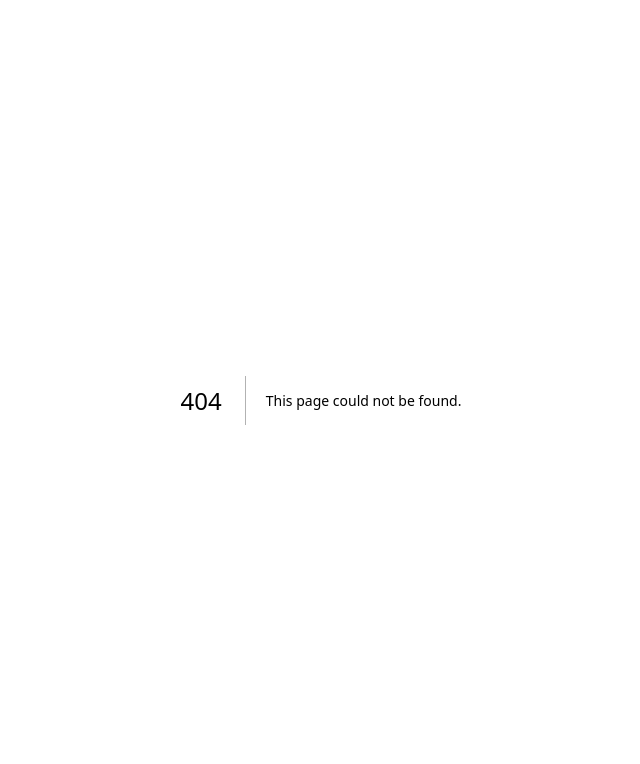
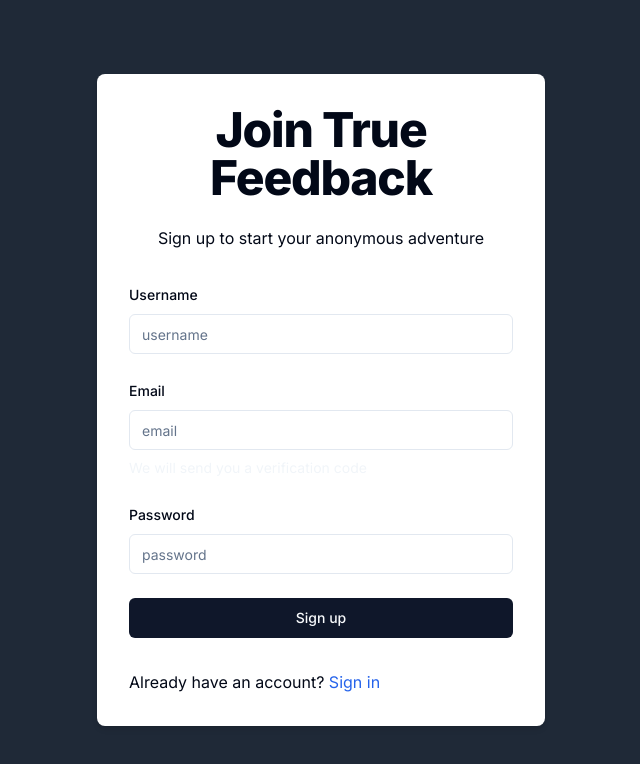
Before and after one commit to Raj-venom/Anonymous-Feedback, a Next.js app: page /sign-up in a window 1280 px wide. Before the commit this address had no page. Shown: the top 764 px of the page, without its empty margins (319-959 px from the left). Built offline with nearby package versions, Linux system fonts and the light colour scheme.

Commit message:
Add signup page

```diff
--- /dev/null
+++ b/src/app/(auth)/sign-up/page.tsx
@@ -0,0 +1,198 @@
+"use client"
+
+import { useRouter } from "next/navigation";
+import { useEffect, useState } from "react"
+import { useForm } from "react-hook-form";
+import { useDebounceCallback } from "usehooks-ts"
+import { zodResolver } from '@hookform/resolvers/zod';
+import { signUpSchema } from "@/schemas/signUpSchema";
+import { z } from "zod";
+import axios, { AxiosError } from "axios";
+import { ApiResponse } from "@/types/ApiResponse";
+import { useToast } from "@/components/ui/use-toast"
+import { Form, FormControl, FormDescription, FormField, FormItem, FormLabel, FormMessage } from "@/components/ui/form";
+import { Input } from "@/components/ui/input";
+import { Button } from "@/components/ui/button";
+import { Loader2 } from "lucide-react";
+import Link from "next/link";
+
+
+function page() {
+
+    const [username, setUsername] = useState("");
+    const [usernameMessage, setUsernameMessage] = useState("")
+    const [isCheckingUsername, setIsCheckingUsername] = useState(false)
+    const [isSubmitting, setIsSubmitting] = useState(false)
+    const debouncedUsername = useDebounceCallback(setUsername, 500)
+
+    const router = useRouter()
+    const { toast } = useToast()
+
+    // 1. Define your form. // register as (form)
+    const form = useForm({
+        resolver: zodResolver(signUpSchema),
+        defaultValues: {
+            username: "",
+            email: "",
+            password: ""
+        }
+    })
+
+
+    useEffect(() => {
+        const checkUsernameUnique = async () => {
+            setUsernameMessage("")
+
+            if (username) {
+                setIsCheckingUsername(true)
+                try {
+                    const respone = await axios.get(`/api/check-username-unique?username=${username}`)
+
+                    if (respone.status === 200) {
+                        setUsernameMessage(respone.data.message)
+                    } else {
+                        setUsernameMessage("Username is not available")
+                    }
+
+                } catch (error) {
+                    const asxiosError = error as AxiosError<ApiResponse>
+                    console.error('Error during username check:', asxiosError.response?.data.message);
+
+                    setUsernameMessage(asxiosError.response?.data.message ?? "Error checking username")
+                } finally {
+                    setIsCheckingUsername(false)
+                }
+            }
+        }
+
+        checkUsernameUnique()
+    }, [username])
+
+    // 2. Define a submit handler.
+    const onSubmit = async (data: z.infer<typeof signUpSchema>) => {
+        setIsSubmitting(true)
+        try {
+
+            const response = await axios.post("/api/sign-up", data)
+
+            if (response.status === 200) {
+                toast({
+                    title: "Sign-up successful",
+                    description: "You have successfully signed up"
+                })
+
+                router.replace(`verify/${username}`)
+            }
+
+
+        } catch (error) {
+            const axiosError = error as AxiosError<ApiResponse>
+            console.error('Error during sign-up:', axiosError.response?.data.message);
+
+            toast({
+                title: "Sign-up failed",
+                description: axiosError.response?.data.message ?? "Error signing up",
+                variant: "destructive"
+            })
+        } finally {
+            setIsSubmitting(false)
+        }
+    }
+
+    return (
+        <div className="flex justify-center items-center min-h-screen bg-gray-800">
+            <div className="w-full max-w-md p-8 space-y-8 bg-white rounded-lg shadow-md">
+                <div className="text-center">
+                    <h1 className="text-4xl font-extrabold tracking-tight lg:text-5xl mb-6">
+                        Join True Feedback
+                    </h1>
+                    <p className="mb-4">Sign up to start your anonymous adventure</p>
+                </div>
+                <Form {...form}>
+                    <form onSubmit={form.handleSubmit(onSubmit)} className="space-y-6">
+                        <FormField
+                            name="username"
+                            control={form.control}
+                            render={({ field }) => (
+                                <FormItem>
+                                    <FormLabel>Username</FormLabel>
+                                    <Input
+                                        placeholder="username"
+                                        {...field}
+                                        onChange={e => {
+                                            field.onChange(e);
+                                            debouncedUsername(e.target.value)
+                                        }}
+
+                                    />
+                                    {isCheckingUsername && <Loader2 className="animate-spin" />}
+                                    {!isCheckingUsername && usernameMessage && (
+                                        <p
+                                            className={`text-sm ${usernameMessage.includes("Username is unique") ? "text-blue-500" : "text-red-500"}`}
+                                        >
+                                            {usernameMessage}
+                                        </p>
+                                    )}
+                                    <FormMessage />
+                                </FormItem>
+                            )}
+                        />
+
+                        <FormField
+                            name="email"
+                            control={form.control}
+                            render={({ field }) => (
+                                <FormItem>
+                                    <FormLabel>Email</FormLabel>
+                                    <Input
+                                        placeholder="email"
+                                        {...field}
+                                    />
+                                    <p className='text-muted text-gray-400 text-sm'>We will send you a verification code</p>
+                                    <FormMessage />
+                                </FormItem>
+                            )}
+                        />
+
+                        <FormField
+                            name="password"
+                            control={form.control}
+                            render={({ field }) => (
+                                <FormItem>
+                                    <FormLabel>Password</FormLabel>
+                                    <Input
+                                        placeholder="password"
+                                        {...field}
+                                    />
+                                    <FormMessage />
+                                </FormItem>
+                            )}
+                        />
+
+                        <Button type="submit" className="w-full" disabled={isSubmitting}>
+                            {isSubmitting ? (
+                                <>
+                                    <Loader2 className="animate-spin mr-2 h-4 w-4" />
+                                    Please wait
+                                </>
+                            ) : (
+                                "Sign up"
+                            )}
+                        </Button>
+                    </form>
+                </Form>
+                <div>
+                    <p>
+                        Already have an account?{" "}
+                        <Link href="/sign-in" className="text-blue-600 hover:text-blue-800">
+                            Sign in
+                        </Link>
+                    </p>
+                </div>
+            </div>
+        </div>
+    )
+
+}
+
+export default page
```
